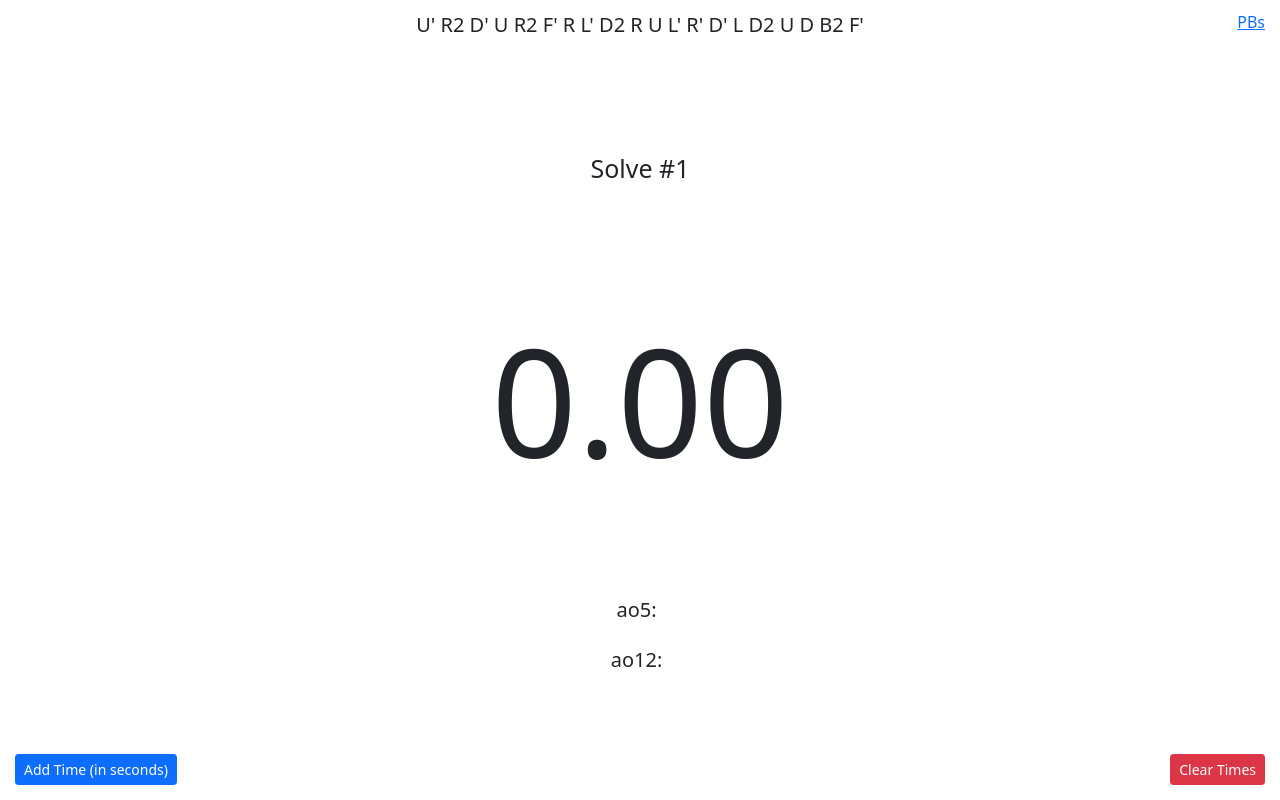
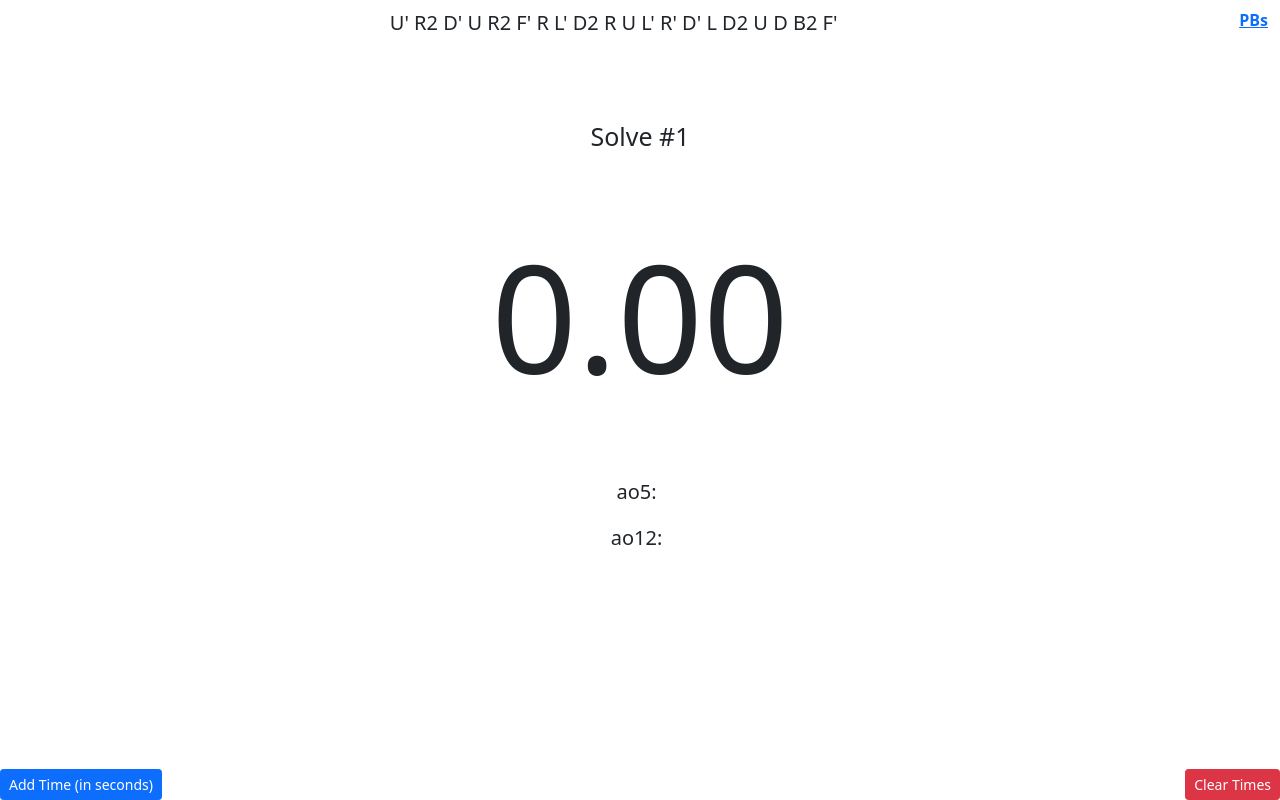
Before and after one commit to kane090/capstone-cs50, a Django app: page / in a window 1280 px wide. Run offline with Django 3.2, Linux system fonts and the light colour scheme; data that the repository does not hold is empty.

Commit message:
Project completed

```diff
--- a/capstone/timer/static/timer/index.css
+++ b/capstone/timer/static/timer/index.css
@@ -1,106 +1,24 @@
+#scramble {
+    font-size: 20px;
+}
+
+#solve_number {
+    font-size: 25px;
+}
+
 #clock {
     font-size: 150px;
-    display: flex;
-    justify-content: center;
-    align-items: center;
-    min-height: 100vh;
 }
 
 #times {
     font-size: 30px;
-    overflow-x: auto;
-    white-space: nowrap;
-    position: absolute;
-    bottom: 15px;
-    width: 50%;
-    transform: translateX(50%);
 }
 
-td {
-    padding-left: 15px;
-}
-
-#clear {
-    position: absolute;
-    bottom: 15px;
-    right: 15px;
-}
-
-#add {
-    position: absolute;
-    bottom: 15px;
-    left: 15px;
-}
-
-#pbs {
-    position: absolute;
-    top: 10px;
-    right: 15px;
-}
-
-#scramble {
-    position: absolute;
-    top: 10px;
-    left: 50%;
-    transform: translateX(-50%);
-    white-space: nowrap;
+#ao5, #ao12 {
     font-size: 20px;
 }
 
-#ao5 {
-    justify-content: center;
-    align-items: center;
-    display: flex;
-    overflow-x: visible;
-    white-space: nowrap;
-    font-size: 20px;
-    position: absolute;
-    bottom: 175px;
-    width: 50%;
-    transform: translateX(50%);
-}
-
-#ao12 {
-    justify-content: center;
-    align-items: center;
-    display: flex;
-    overflow-x: visible;
-    white-space: nowrap;
-    font-size: 20px;
-    position: absolute;
-    bottom: 125px;
-    width: 50%;
-    transform: translateX(50%);
-}
-
-#average_12, #average_5 {
-    margin-left: 7px;
+#average5, #average12 {
     font-weight: bold;
     font-size: 25px;
 }
-
-#solve_number {
-    display: flex;
-    justify-content: center;
-    align-items: center;
-    width: 50%;
-    transform: translateX(50%);
-    position: absolute;
-    top: 150px;
-    font-size: 25px;
-}
-
-#success {
-    overflow-x: auto;
-    white-space: nowrap;
-    position: absolute;
-    top: 70px;
-    width: 50%;
-    transform: translateX(50%);
-}
-
-textarea {
-    position: absolute;
-    bottom: 10px;
-    left: 200px;
-}
--- a/capstone/timer/static/timer/pbs.css
+++ b/capstone/timer/static/timer/pbs.css
@@ -2,4 +2,5 @@
     position: absolute;
     top: 5px;
     right: 10px;
+    font-weight: bold;
 }
--- a/capstone/timer/templates/timer/index.html
+++ b/capstone/timer/templates/timer/index.html
@@ -9,69 +9,78 @@
         <script src="{% static 'timer/index.js' %}"></script>
     </head>
     <body>
-        <a id="pbs" href="{% url 'pbs' %}">PBs</a>
-        <div id="scramble">
+        <div class="container-fluid">
+            <div class="row mt-2">
+                <div id="scramble" class="col text-center"></div>
+                <div class="col-auto">
+                    <a id="pbs" style="font-weight: bold;" href="{% url 'pbs' %}">PBs</a>
                 </div>
-        <div>
-            <table>
+            </div>
+            <div class="row mt-3">
+                <div class="col text-center">
+                    <table class="table">
                         <tbody>
                             <tr id="success">
                             </tr>
                         </tbody>
                     </table>
                 </div>
-        <div id="solve_number">
+            </div>
+            <div class="row mt-5 justify-content-center">
+                <div class="col text-center" id="solve_number">
                     Solve #{{ solve_number }}
                 </div>
-        <div id="clock">
+            </div>
+            <div class="row mt-5">
+                <div class="col text-center" id="clock">
                     <span id="minutes"></span><span id="colon"></span><span id="seconds">0</span>.<span id="centiseconds">00</span>
                 </div>
-        <div id="ao5">
-            <table>
+            </div>
+            <div class="row mt-5">
+                <div class="col text-center" id="ao5">
+                    ao5:
+                    <div id="ao5_solves" style="display: inline;">{% for solve in ao5 %}<span style="padding-left: 15px;">{{ solve }}</span>{% endfor %}</div>
+                    <div id="average_5" style="padding-left: 7px; display: inline;">
+                        {% if average_5 %}
+                            <span id="equal_sign_5" style="padding-right: 7px;"> = </span>
+                            <span id="average_5_span">{{ average_5 }}</span>
+                        {% endif %}
+                    </div>
+                </div>
+            </div>
+            <div class="row mt-3">
+                <div class="col text-center" id="ao12">
+                    ao12:
+                    <div id="ao12_solves" style="display: inline;">{% for solve in ao12 %}<span style="padding-left: 15px;">{{ solve }}</span>{% endfor %}</div>
+                    <div id="average_12" style="padding-left: 7px; display: inline;">
+                        {% if average_12 %}
+                            <span id="equal_sign_12" style="padding-right: 7px;"> = </span>
+                            <span id="average_12_span">{{ average_12 }}</span>
+                        {% endif %}
+                    </div>
+                </div>
+            </div>
+            <div class="row mt-5">
+                <div class="col-md-6 mx-auto table-responsive" id="times">
+                    <table class="table-sm table-borderless">
                         <tbody>
-                    <tr id="ao5_solves">
-                        ao5:
-                        {% for solve in ao5 %}
-                            <td>{{ solve }}</td>
-                        {% endfor %}
-                    </tr>
-                </tbody>
-            </table>
-            <span id="average_5">
-                {% if average_5 %}
-                     = {{ average_5 }}
-                {% endif %}
-            </span>
-        </div>
-        <div id="ao12">
-            <table>
-                <tbody>
-                    <tr id="ao12_solves">
-                        ao12:
-                        {% for solve in ao12 %}
-                            <td>{{ solve }}</td>
-                        {% endfor %}
-                    </tr>
-                </tbody>
-            </table>
-            <span id="average_12">
-                {% if average_12 %}
-                     = {{ average_12 }}
-                {% endif %}
-            </span>
-        </div>
-        <div id="times">
-            <table>
-                <tbody>
-                    <tr id="solves">
+                            <tr scope="row" id="solves">
                                 {% for time in times %}
-                            <td>{{ time }}</td>
+                                    <td class="px-3" onclick="solve_info('{{ time.id }}')">{{ time }}</td>
                                 {% endfor %}
                             </tr>
                         </tbody>
                     </table>
                 </div>
+            </div>
+            <div class="row fixed-bottom">
+                <div class="col">
+                    <button type="button" id="add" class="btn btn-primary btn-sm" onclick="add_time()">Add Time (in seconds)</button>
+                </div>
+                <div class="col-auto">
                     <button type="button" id="clear" class="btn btn-danger btn-sm" onclick="clear_times()">Clear Times</button>
-        <button type="button" id="add" class="btn btn-primary btn-sm" onclick="add_time()">Add Time (in seconds)</button>
+                </div>
+            </div>
+        </div>
     </body>
 </html>
--- a/capstone/timer/urls.py
+++ b/capstone/timer/urls.py
@@ -6,6 +6,7 @@ from . import views
 urlpatterns = [
     path("", views.index, name="index"),
     path("average_times/<int:num>", views.average_times, name="average_times"),
+    path("solve_info/<str:id>", views.solve_info, name="solve_info"),
     path("solve", views.solve, name="solve"),
     path("save_pb/<str:type>", views.save_pb, name="save_pb"),
     path("clear", views.clear, name="clear"),
--- a/capstone/timer/views.py
+++ b/capstone/timer/views.py
@@ -13,9 +13,9 @@ def index(request):
     ao5 = Solve.objects.all().order_by('id').reverse()[:5]
     ao12 = Solve.objects.all().order_by('id').reverse()[:12]
     if len(ao5) == 5:
-        average_5 = proper_time(average_times(request, 5))
+        average_5 = proper_time(average_times(request, 5)) # Calculating current ao5
         if len(ao12) == 12:
-            average_12 = proper_time(average_times(request, 12))
+            average_12 = proper_time(average_times(request, 12)) # Calculating current ao12
         else:
             average_12 = None
     else:
@@ -34,47 +34,44 @@ def index(request):
 def solve(request):
     if request.method == "PUT":
         data = json.loads(request.body)
-        solve_to_add = Solve(time=data["time"], scramble=data["scramble"])
+        solve_to_add = Solve(time=data["time"], scramble=data["scramble"]) # Adding current solve
         solve_to_add.save()
+        solve_to_info = Solve.objects.get(time=data["time"], scramble=data["scramble"])
         database = Database.objects.first()
         if not database:
-            database = Database(single=data["time"], single_proper=proper_time(data["time"]))
-        if data["time"] < database.single:
+            database = Database(single=data["time"], single_proper=proper_time(data["time"])) # Creating database if one does not exist
+        if data["time"] < database.single: # Checking if current time solved is the fastest time
             database.single = data["time"]
             database.single_proper = proper_time(data["time"])
             database.save()
-            return JsonResponse({'message': "Congratulations! You just got a new PB single :)", 'id': "single"})
+            return JsonResponse({'message': "Congratulations! You just got a new PB single :)", 'id': "single", 'solve_info': solve_to_info.id})
         database.save()
-        solve_to_id = Solve.objects.get(time=data["time"], scramble=data["scramble"])
-        return JsonResponse({'message': None, 'id': solve_to_id.pk})
+        return JsonResponse({'message': None, 'solve_info': solve_to_info.id})
 
 @csrf_exempt
 def clear(request):
     Solve.objects.all().delete()
-    Database.objects.all().delete()
     return HttpResponse(status=204)
 
 @csrf_exempt
 def average_times(request, num):
     solves = Solve.objects.all().order_by('id').reverse()[:num]
-    if len(solves) < num:
+    if len(solves) < num: # If there aren't enough solves for an ao5 or ao12
         return JsonResponse(None, safe=False)
     list_solves = [solve.time for solve in solves]
-    list_solves.remove(max(list_solves))
-    list_solves.remove(min(list_solves))
+    list_solves.remove(max(list_solves)) # Removing slowest solve
+    list_solves.remove(min(list_solves)) # Removing fastest solve
     average = floor(sum(list_solves) / len(list_solves))
     database = Database.objects.first()
     if num == 5:
-        if database.ao5 and database.ao5_proper:
-            if average < database.ao5:
+        if database.ao5 and database.ao5_proper: # Checking if ao5 value is in the database
+            if average < database.ao5: # Chceking if the latest ao5 is a PB
                 database.ao5 = average
                 database.ao5_proper = proper_time(average)
                 database.save()
                 message = "Congratulations! You just got a new PB ao5 :)"
-                print('hello')
                 return JsonResponse({'average': average, 'message': message, 'id': "ao5"})
         else:
-            print('why')
             database.ao5 = average
             database.ao5_proper = proper_time(average)
             database.save()
@@ -105,7 +102,7 @@ def pbs(request):
 def save_pb(request, type):
     if request.method == "PUT":
         data = json.loads(request.body)
-        time = floor(float(data["time"]) * 100)
+        time = floor(float(data["time"]) * 100) # Converting from seconds to centiseconds
         database = Database.objects.first()
         if type == "single":
             database.single = round(time)
@@ -118,6 +115,11 @@ def save_pb(request, type):
             database.ao12_proper = proper_time(time)
         database.save()
         return JsonResponse({"proper_time": proper_time(time)})
+
+@csrf_exempt
+def solve_info(request, id):
+    solve_to_info = Solve.objects.get(pk=int(id)) # Getting solve based on id
+    return JsonResponse({'time': solve_to_info.time, 'scramble': solve_to_info.scramble, 'date': solve_to_info.date})
 
 def proper_time(time):
     colon = ""
```
Also changed, not shown: capstone/timer/static/timer/index.js (+69 -15 lines), capstone/timer/static/timer/pbs.js (+8 -1 lines), capstone/README.md (added), capstone/db.sqlite3, 1 other file. Lines whose indentation alone changed are shown as unchanged.
